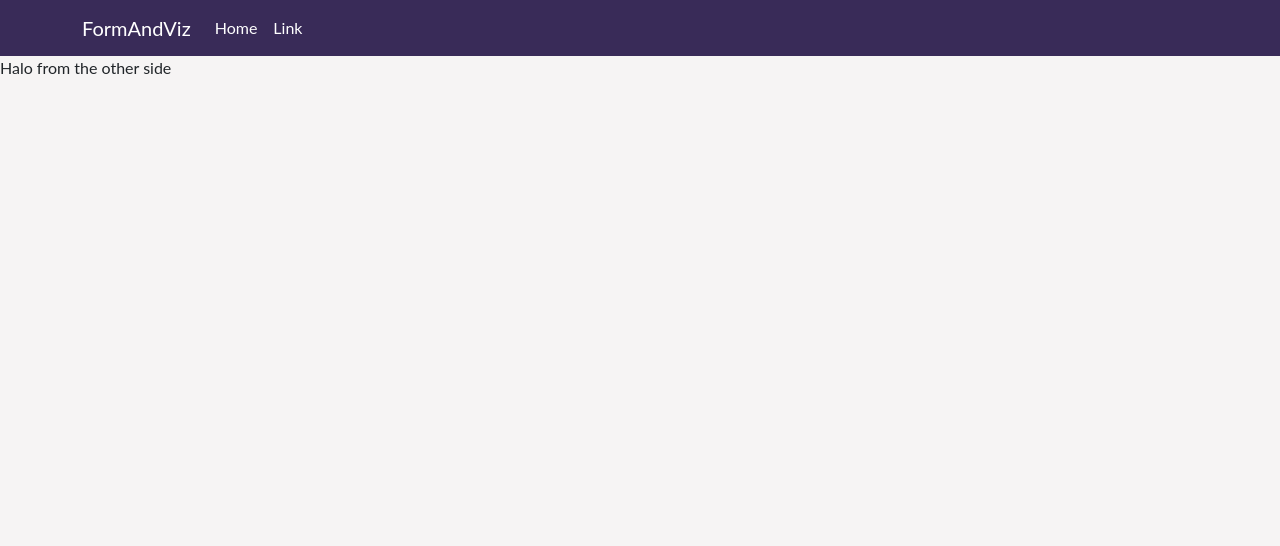
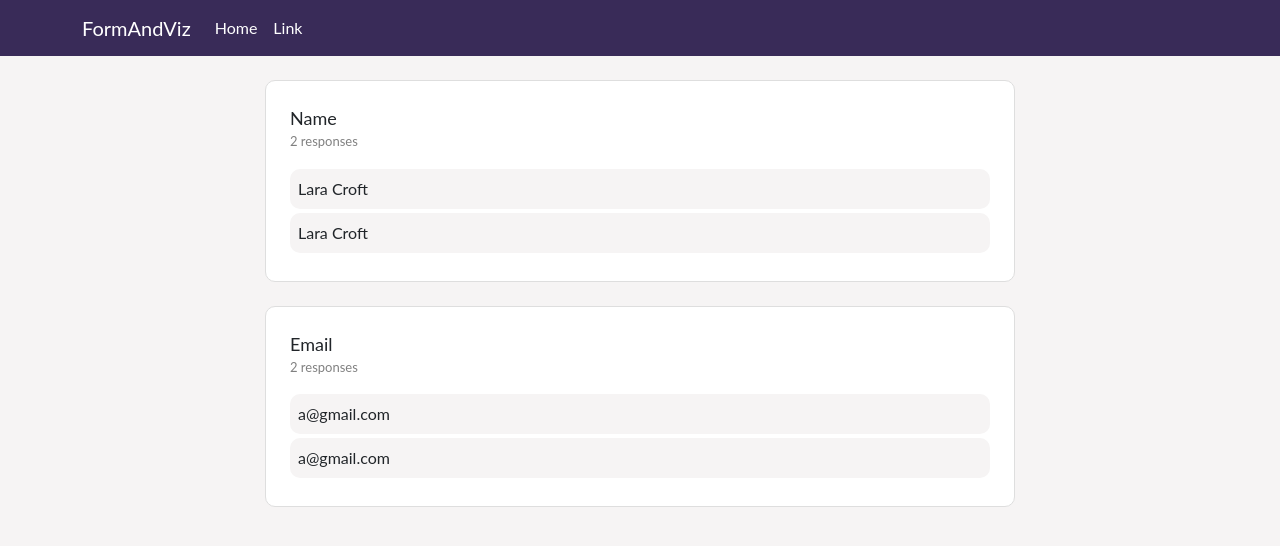
Before and after one commit to farisdurrani/FormAndViz, a React (Create React App) app in the folder frontend/: page /results in a window 1280 px wide. Shown: the top 546 px of the page. Built offline with nearby package versions, Linux system fonts and the light colour scheme.

Commit message:
ShortAnsRes

```diff
--- a/frontend/src/App.css
+++ b/frontend/src/App.css
@@ -26,6 +26,26 @@ body {
 }
 
 /* -------------------------------------------------------------------------- */
+/*	General
+/* -------------------------------------------------------------------------- */
+
+.response-box {
+  border: 1px solid var(--border);
+  border-radius: 10px;
+  background-color: white;
+  width: 100%;
+}
+
+.response-box .question-title {
+  font-size: large;
+}
+
+.response-box .question-description {
+  font-size: small;
+  color: gray;
+}
+
+/* -------------------------------------------------------------------------- */
 /*	Navbar
 /* -------------------------------------------------------------------------- */
 
@@ -43,22 +63,6 @@ body {
   margin-inline: auto;
 }
 
-#fill .response-box {
-  border: 1px solid var(--border);
-  border-radius: 10px;
-  background-color: white;
-  width: 100%;
-}
-
-#fill .response-box .question-title {
-  font-size: large;
-}
-
-#fill .response-box .question-description {
-  font-size: small;
-  color: gray;
-}
-
 #fill .form-shortAns .error-msg {
   color: red;
   font-size: small;
@@ -72,3 +76,13 @@ body {
 /* -------------------------------------------------------------------------- */
 /*	Results
 /* -------------------------------------------------------------------------- */
+
+#results {
+  width: min(750px, 90%);
+  margin-inline: auto;
+}
+
+#results .shortAnsRes .response {
+  background-color: var(--tertiary);
+  border-radius: 10px;
+}
--- a/frontend/src/components/ResponseBox.js
+++ b/frontend/src/components/ResponseBox.js
@@ -1,11 +1,5 @@
 import React, { useState, useEffect, useId } from "react";
 import PropTypes from "prop-types";
-import Col from "react-bootstrap/Col";
-import Row from "react-bootstrap/Row";
-import Container from "react-bootstrap/Container";
-import ButtonGroup from "react-bootstrap/ButtonGroup";
-import ToggleButton from "react-bootstrap/ToggleButton";
-import Form from "react-bootstrap/Form";
 import {
   Radio,
   Checkbox,
--- /dev/null
+++ b/frontend/src/components/ResponseBoxData.js
@@ -0,0 +1,22 @@
+import React, { useState, useEffect, useId } from "react";
+import PropTypes from "prop-types";
+import { ShortAnsRes, Spacer } from "./index";
+
+const ResponseBoxData = (props) => {
+  const { question, type, description, response } = props;
+
+  return (
+    <div className="response-box p-4 mt-4">
+      <p className="question-title mb-0">{question}</p>
+      <p className="question-description">{`${response.length} ${
+        response.length > 1 ? "responses" : "response"
+      }`}</p>
+      <Spacer className="mt-3" />
+      <ShortAnsRes response={response} />
+    </div>
+  );
+};
+
+ResponseBoxData.propTypes = {};
+
+export default ResponseBoxData;
--- a/frontend/src/components/index.js
+++ b/frontend/src/components/index.js
@@ -8,3 +8,6 @@ export { default as EmailInput } from "./EmailInput";
 export { default as Range } from "./Range";
 export { default as Select } from "./Select";
 export { default as Spacer } from "./Spacer";
+
+export { default as ResponseBoxData } from "./ResponseBoxData";
+export { default as ShortAnsRes } from "./results/ShortAnsRes";
--- /dev/null
+++ b/frontend/src/components/results/ShortAnsRes.js
@@ -0,0 +1,19 @@
+import React from "react";
+import PropTypes from "prop-types";
+
+const ShortAnsRes = (props) => {
+  const { response } = props;
+  return (
+    <div className="shortAnsRes">
+      {response.map((e, i) => (
+        <div className="response p-2 mb-1">
+          <p className="mt-auto mb-auto" key={i}>{e}</p>
+        </div>
+      ))}
+    </div>
+  );
+};
+
+ShortAnsRes.propTypes = {};
+
+export default ShortAnsRes;
--- a/frontend/src/screens/Results.js
+++ b/frontend/src/screens/Results.js
@@ -1,16 +1,110 @@
-import React from 'react';
-import PropTypes from 'prop-types';
+import React from "react";
+import { ResponseBoxData } from "../components/index";
 
-const Results = props => {
-    return (
-        <div>
-            Halo from the other side
-        </div>
-    );
+const Results = (props) => {
+  const data = [
+    {
+      question1: "Name",
+      description1: "Enter",
+      type1: "shortAns",
+      response1: "Lara Croft",
+
+      question2: "Email",
+      description2: null,
+      type2: "shortAns",
+      response2: "a@gmail.com",
+
+      question3: "Age",
+      description3: null,
+      type3: "shortAns",
+      response3: 18,
+
+      question4: "Can you attend?",
+      description4: "Enter",
+      type4: "radio",
+      response4: "Yes",
+
+      question5: "What are the names of people attending?",
+      description5: null,
+      type5: "longAns",
+      response5: "lBleh bleh",
+
+      question6: "How did you hear about this event?",
+      description6: null,
+      type6: "checkbox",
+      response6: ["Website", "Friend", "Newsletter"],
+
+      question7: "Do you have any dietary restrictions?",
+      description7: null,
+      type7: "select",
+      response7: "Vegan",
+
+      question8: "What is your level of excitedness for the event? (0-100)",
+      description8: null,
+      type8: "range",
+      response8: 80,
+    },
+    {
+      question1: "Name",
+      description1: "Enter",
+      type1: "shortAns",
+      response1: "Lara Croft",
+
+      question2: "Email",
+      description2: null,
+      type2: "shortAns",
+      response2: "a@gmail.com",
+
+      question3: "Age",
+      description3: null,
+      type3: "shortAns",
+      response3: 18,
+
+      question4: "Can you attend?",
+      description4: "Enter",
+      type4: "radio",
+      response4: "Yes",
+
+      question5: "What are the names of people attending?",
+      description5: null,
+      type5: "longAns",
+      response5: "lBleh bleh",
+
+      question6: "How did you hear about this event?",
+      description6: null,
+      type6: "checkbox",
+      response6: ["Website", "Friend", "Newsletter"],
+
+      question7: "Do you have any dietary restrictions?",
+      description7: null,
+      type7: "select",
+      response7: "Vegan",
+
+      question8: "What is your level of excitedness for the event? (0-100)",
+      description8: null,
+      type8: "range",
+      response8: 80,
+    },
+  ];
+
+  return (
+    <div id="results">
+      <ResponseBoxData
+        question={data[0].question1}
+        description={data[0].description1}
+        type={data[0].type1}
+        response={data.map((e) => e.response1)}
+      />
+      <ResponseBoxData
+        question={data[0].question2}
+        description={data[0].description2}
+        type={data[0].type2}
+        response={data.map((e) => e.response2)}
+      />
+    </div>
+  );
 };
 
-Results.propTypes = {
-
-};
+Results.propTypes = {};
 
 export default Results;
```
